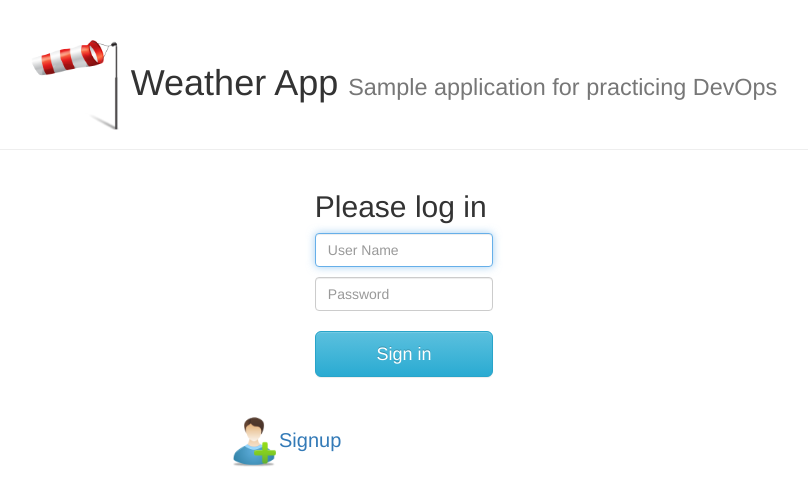
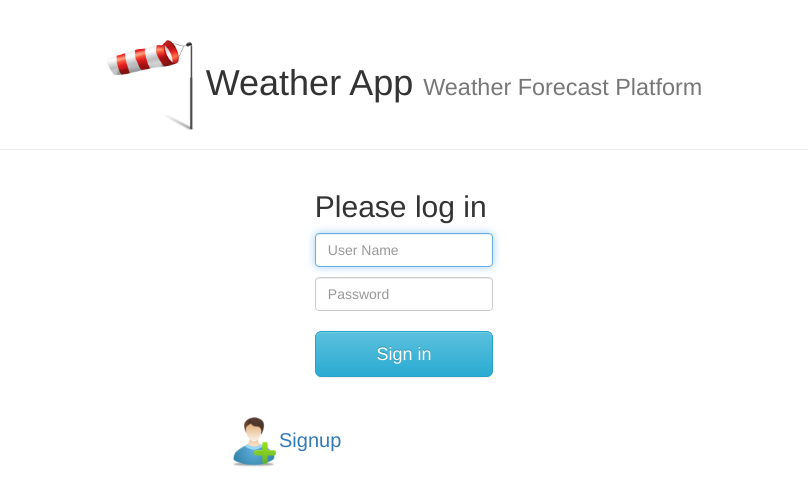
Before and after one commit to ahmddraed/weather-app, a website: page UI/public/login.html in a window 1280 px wide. Shown: the whole page, without its empty margins (236-1044 px from the left). Drawn offline with nearby package versions, Linux system fonts and the light colour scheme; files whose address does not match are found by name.

Commit message:
minor changes

```diff
--- a/UI/public/login.html
+++ b/UI/public/login.html
@@ -28,7 +28,7 @@
 <body>
 <div class="page-header text-center">
     <h1><img src="logo.png" alt="Weather App" width="90px" style="-webkit-transform: scaleX(-1);transform: scaleX(-1)"> Weather App
-        <small>Sample application for practicing DevOps</small></h1>
+        <small>Weather Forecast Platform</small></h1>
 </div>
 <div class="container-fluid">
     <form class="form-signin col-xs-8 col-xs-offset-2  col-sm-6 col-sm-offset-3 col-md-4 col-sm-offset-4 col-lg-2 col-lg-offset-5" method="post" action="/login">
```
